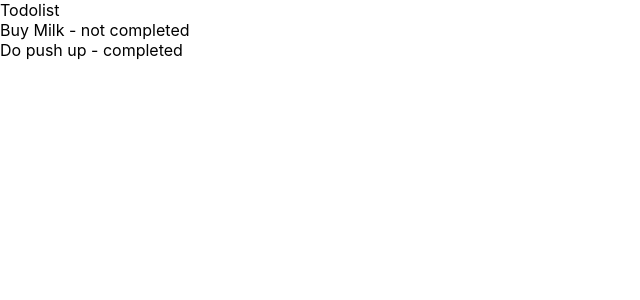
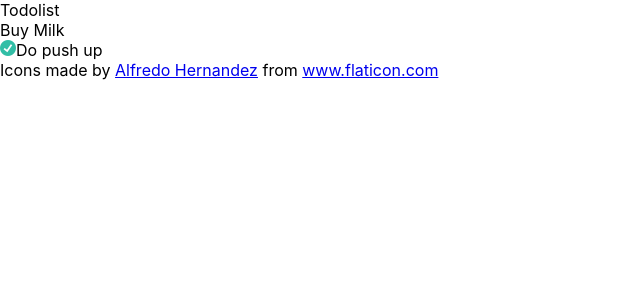
Before and after one commit to pelicularities/react-todolist, a React (Create React App) app: page / in a window 1280 px wide. Shown: the top 300 px of the page, without its empty margins (0-640 px from the left). Built offline with nearby package versions, Linux system fonts and the light colour scheme.

Commit message:
Create TodoItem component
- modify TodoList component to use TodoItem component
- add check.png image to public folder

```diff
--- /dev/null
+++ b/src/components/TodoItem.js
@@ -0,0 +1,18 @@
+import React from "react";
+
+const TodoItem = ({ name, isDone }) => (
+  <div>
+    <span>
+      {isDone && (
+        <img
+          height="16"
+          alt="done"
+          src={`${process.env.PUBLIC_URL}/check.png`}
+        />
+      )}
+    </span>
+    <span>{name}</span>
+  </div>
+);
+
+export default TodoItem;
--- a/src/components/Todolist.js
+++ b/src/components/Todolist.js
@@ -1,4 +1,5 @@
 import React, { Component } from "react";
+import TodoItem from "./TodoItem";
 
 class TodoList extends Component {
   constructor(props) {
@@ -14,8 +15,7 @@ class TodoList extends Component {
   displayTodos() {
     return this.state.todos.map((todo) => (
       <div>
-        <span>{todo.name}</span>
-        <span>{todo.isDone ? " - completed" : " - not completed"}</span>
+        <TodoItem name={todo.name} isDone={todo.isDone} />
       </div>
     ));
   }
@@ -25,6 +25,16 @@ class TodoList extends Component {
       <div>
         <div>Todolist</div>
         <div>{this.displayTodos()}</div>
+        <div>
+          Icons made by{" "}
+          <a href="https://www.alfredocreates.com" title="Alfredo Hernandez">
+            Alfredo Hernandez
+          </a>{" "}
+          from{" "}
+          <a href="https://www.flaticon.com/" title="Flaticon">
+            www.flaticon.com
+          </a>
+        </div>
       </div>
     );
   }
```
Also changed, not shown: public/check.png (added), 1 other file (tests, documents, lock files or other folders).
